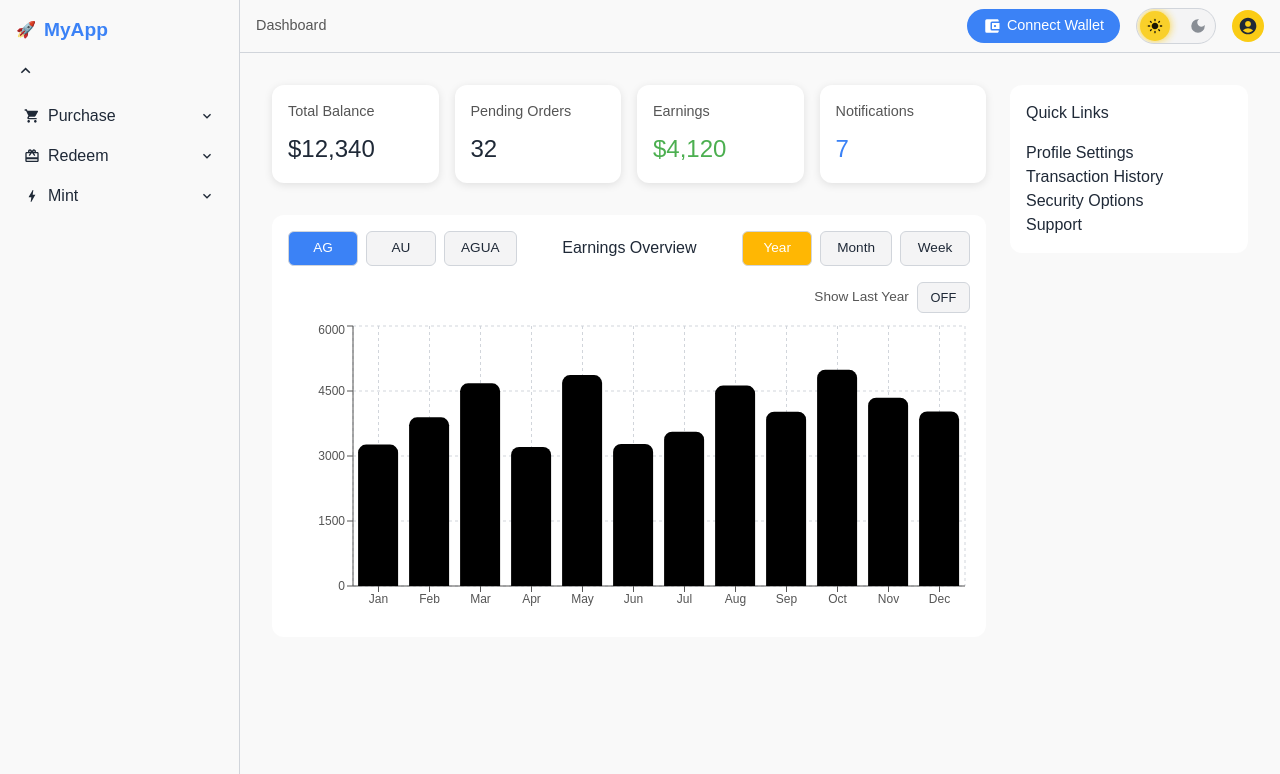
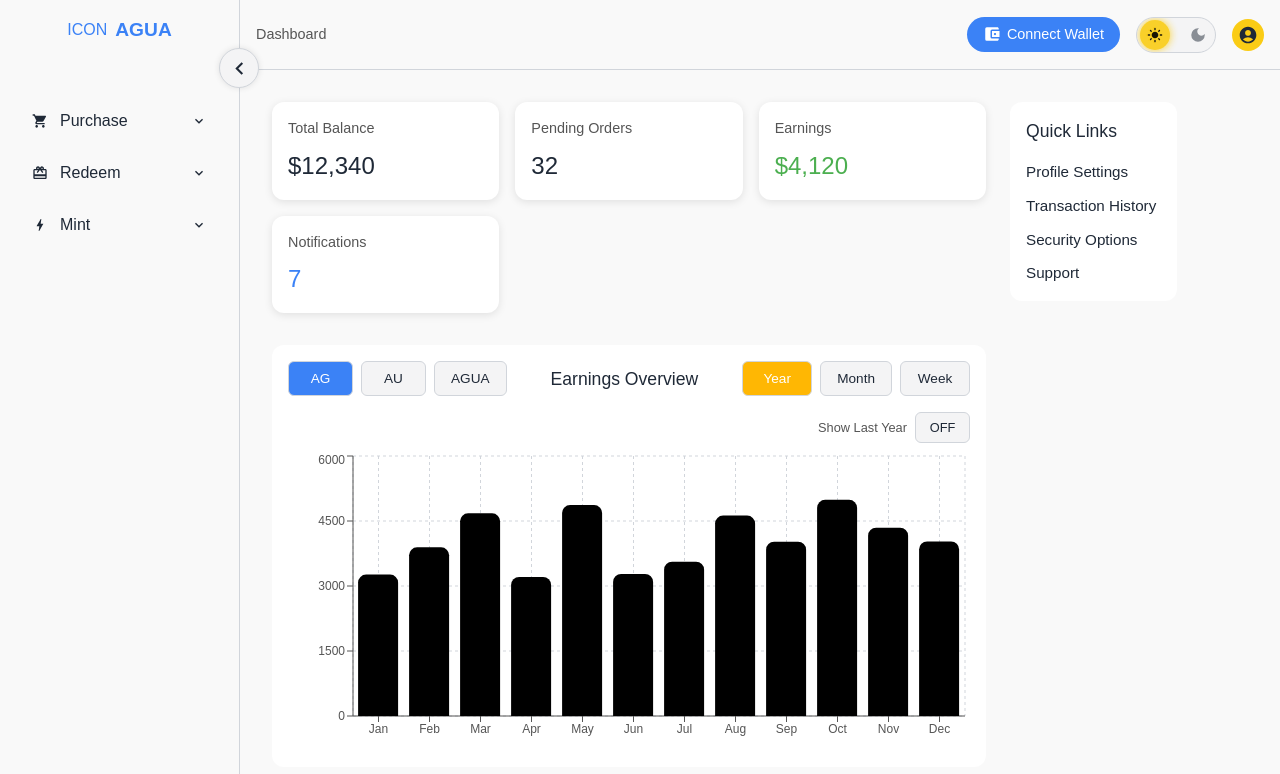
Before and after one commit to Bawdicsoft/agua_coin_ui, a Next.js app: page /dashboard/user in a window 1280 px wide. Shown: the top 774 px of the page. Built offline with nearby package versions, Linux system fonts and the light colour scheme.

Commit message:
responsive

```diff
--- a/src/app/dashboard/user/page.js
+++ b/src/app/dashboard/user/page.js
@@ -1,18 +1,43 @@
+"use client";
 import EarningsChart from "@/components/EarningsChart";
 import RightSidebar from "@/components/RightSidebar";
 import SummaryCards from "@/components/user/SummaryCards";
-
+import { useEffect, useState } from "react";
 
 export default function Page() {
+  const [isMobile, setIsMobile] = useState(false);
+
+  useEffect(() => {
+    const handleResize = () => setIsMobile(window.innerWidth < 768);
+    handleResize(); // Initial check
+    window.addEventListener("resize", handleResize);
+    return () => window.removeEventListener("resize", handleResize);
+  }, []);
+
   return (
-    <div style={{ display: "grid", gridTemplateColumns: "3fr 1fr", gap: "1.5rem" }}>
+    <div
+      style={{
+        display: "grid",
+        gridTemplateColumns: isMobile ? "1fr" : "3fr 1fr",
+        gap: "1.5rem",
+        alignItems: "start", // ✅ Keeps sidebar top-aligned with content
+      }}
+    >
       <div>
         <SummaryCards />
         <EarningsChart />
       </div>
-      <div>
-        <RightSidebar />
-      </div>
+
+      <div
+  style={{
+    display: "grid",
+    gridTemplateColumns: isMobile ? "1fr" : "3fr 1fr", // or "1fr" for mobile
+    gap: "1rem",
+  }}
+>
+  <RightSidebar /> {/* ← Will stretch full width on mobile */}
+</div>
+
     </div>
   );
 }
--- a/src/app/globals.css
+++ b/src/app/globals.css
@@ -131,6 +131,11 @@
 
   --modal-bg: #fff;
 
+  --button-bg: #f4f4f5;
+--button-bg-hover: #e5e7eb;
+--button-text: #1f2937;
+
+
     --text-primary: #1f2937; /* Add this if missing */
   --text-secondary: #555;  /* Add for light mode (gray) */
 
@@ -153,6 +158,7 @@
   --shadow-lg: 0 4px 12px rgba(0, 0, 0, 0.15);
    --wallet-button-bg: var(--color-secondary); /* Yellow/orange for light theme */
   --wallet-button-text: #111;
+
 }
 
 [data-theme="dark"] {
@@ -235,7 +241,11 @@
 }
 
 
-  * {
+  /* * {
+  transition: background-color 0.8s ease, color 0.8s ease, border-color 0.8s ease;
+} */
+
+* {
   transition: background-color 0.8s ease, color 0.8s ease, border-color 0.8s ease;
 }
 
@@ -279,3 +289,27 @@ body {
   color: var(--foreground);
   font-family: Arial, Helvetica, sans-serif;
 }
+
+
+@keyframes fadeSlide {
+  from {
+    opacity: 0;
+    transform: translateY(-5px);
+  }
+  to {
+    opacity: 1;
+    transform: translateY(0);
+  }
+}
+
+
+button {
+  opacity: 1 !important; /* Force it globally */
+}
+
+button:hover,
+button:focus,
+button:active {
+  opacity: 1 !important; /* Remove default hover/focus opacity */
+  outline: none;         /* Remove outline if undesired */
+}
--- a/src/components/EarningsChart.jsx
+++ b/src/components/EarningsChart.jsx
@@ -332,6 +332,9 @@ const DATA = {
   },
 };
 
+
+// Mock data (same as yours, omitted for brevity)
+
 export default function EarningsChart() {
   const [filter, setFilter] = useState("year");
   const [category, setCategory] = useState("AG");
@@ -354,12 +357,12 @@ export default function EarningsChart() {
           justifyContent: "space-between",
           alignItems: "center",
           marginBottom: "1rem",
-          gap: "1rem",
-          flexWrap: "wrap",
+          gap: "0.75rem",
+          flexWrap: "wrap", // ✅ Enables wrapping on smaller screens
         }}
       >
         {/* Left: Category Tabs */}
-        <div style={{ display: "flex", gap: "0.5rem" }}>
+        <div style={{ display: "flex", gap: "0.5rem", flexWrap: "wrap" }}>
           {CATEGORIES.map((cat) => (
             <button
               key={cat}
@@ -373,7 +376,7 @@ export default function EarningsChart() {
                 border: "1px solid var(--border-color)",
                 cursor: "pointer",
                 fontSize: "0.85rem",
-                minWidth: "70px",
+                minWidth: "65px",
               }}
             >
               {cat}
@@ -389,13 +392,14 @@ export default function EarningsChart() {
             textAlign: "center",
             flex: "1",
             minWidth: "150px",
+            fontSize: "1.1rem",
           }}
         >
           Earnings Overview
         </h3>
 
         {/* Right: Filters */}
-        <div style={{ display: "flex", gap: "0.5rem" }}>
+        <div style={{ display: "flex", gap: "0.5rem", flexWrap: "wrap" }}>
           {FILTERS.map((type) => (
             <button
               key={type}
@@ -404,9 +408,7 @@ export default function EarningsChart() {
                 padding: "0.4rem 1rem",
                 borderRadius: "6px",
                 backgroundColor:
-                  filter === type
-                    ? "var(--color-accent)"
-                    : "var(--button-bg)",
+                  filter === type ? "var(--color-accent)" : "var(--button-bg)",
                 color: filter === type ? "#fff" : "var(--button-text)",
                 border: "1px solid var(--border-color)",
                 cursor: "pointer",
@@ -428,12 +430,14 @@ export default function EarningsChart() {
           alignItems: "center",
           gap: "0.5rem",
           marginBottom: "0.5rem",
+          flexWrap: "wrap", // ✅ Makes this row responsive
         }}
       >
         <span
           style={{
             color: "var(--text-secondary)",
-            fontSize: "0.85rem",
+            fontSize: "0.8rem",
+            minWidth: "fit-content",
           }}
         >
           Show Last {TIME_LABELS[filter]}
@@ -450,6 +454,7 @@ export default function EarningsChart() {
             border: "1px solid var(--border-color)",
             cursor: "pointer",
             fontSize: "0.8rem",
+            minWidth: "55px",
           }}
         >
           {viewLast ? "ON" : "OFF"}
@@ -457,7 +462,8 @@ export default function EarningsChart() {
       </div>
 
       {/* Chart */}
-      <ResponsiveContainer width="100%" height={300}>
+      <div style={{ width: "100%", height: "300px", minHeight: "250px" }}>
+        <ResponsiveContainer width="100%" height="100%">
           <BarChart data={currentData}>
             <CartesianGrid strokeDasharray="3 3" stroke="var(--border-color)" />
             <XAxis
@@ -490,5 +496,6 @@ export default function EarningsChart() {
           </BarChart>
         </ResponsiveContainer>
       </div>
+    </div>
   );
 }
--- a/src/components/RightSidebar.jsx
+++ b/src/components/RightSidebar.jsx
@@ -9,14 +9,52 @@ export default function RightSidebar() {
         padding: "1rem",
         borderRadius: "12px",
         color: "var(--text-primary)",
+        width: "100%", // ✅ Always full width of container
+        maxWidth: "300px", // ✅ Limited to 300px when inside a larger container
+        boxSizing: "border-box",
+        alignSelf: "stretch", // ✅ Helps stretch in grid/flex layouts
       }}
     >
-      <h3 style={{ marginBottom: "1rem" }}>Quick Links</h3>
-      <ul style={{ listStyle: "none", padding: 0, margin: 0 }}>
-        <li><a href="#" style={{ color: "var(--accent-yellow)", textDecoration: "none" }}>Profile Settings</a></li>
-        <li><a href="#" style={{ color: "var(--accent-yellow)", textDecoration: "none" }}>Transaction History</a></li>
-        <li><a href="#" style={{ color: "var(--accent-yellow)", textDecoration: "none" }}>Security Options</a></li>
-        <li><a href="#" style={{ color: "var(--accent-yellow)", textDecoration: "none" }}>Support</a></li>
+      <h3
+        style={{
+          marginBottom: "1rem",
+          fontSize: "1.1rem",
+        }}
+      >
+        Quick Links
+      </h3>
+
+      <ul
+        style={{
+          listStyle: "none",
+          padding: 0,
+          margin: 0,
+          display: "flex",
+          flexDirection: "column",
+          gap: "0.6rem",
+        }}
+      >
+        {[
+          "Profile Settings",
+          "Transaction History",
+          "Security Options",
+          "Support",
+        ].map((link) => (
+          <li key={link}>
+            <a
+              href="#"
+              style={{
+                color: "var(--accent-yellow)",
+                textDecoration: "none",
+                fontSize: "0.95rem",
+                display: "inline-block",
+                width: "100%", // ✅ Link takes full width
+              }}
+            >
+              {link}
+            </a>
+          </li>
+        ))}
       </ul>
     </div>
   );
--- a/src/components/user/SummaryCards.jsx
+++ b/src/components/user/SummaryCards.jsx
@@ -1,3 +1,36 @@
+// "use client";
+// import React from "react";
+
+// export default function SummaryCards() {
+//   const cards = [
+//     { title: "Total Balance", value: "$12,340", color: "var(--accent-yellow)" },
+//     { title: "Pending Orders", value: "32", color: "var(--accent-orange)" },
+//     { title: "Earnings", value: "$4,120", color: "var(--accent-green, #4caf50)" },
+//     { title: "Notifications", value: "7", color: "var(--accent-blue, #3b82f6)" },
+//   ];
+
+//   return (
+//     <div style={{ display: "grid", gridTemplateColumns: "repeat(4, 1fr)", gap: "1rem", marginBottom: "2rem" }}>
+//       {cards.map((card, idx) => (
+//         <div
+//           key={idx}
+//           style={{
+//             backgroundColor: "var(--menu-background)",
+//             padding: "1rem",
+//             borderRadius: "12px",
+//             boxShadow: "0 2px 8px rgba(0,0,0,0.1)",
+//             color: "var(--text-primary)",
+//           }}
+//         >
+//           <div style={{ fontSize: "0.9rem", color: "var(--text-secondary)" }}>{card.title}</div>
+//           <div style={{ fontSize: "1.5rem", color: card.color, marginTop: "0.5rem" }}>{card.value}</div>
+//         </div>
+//       ))}
+//     </div>
+//   );
+// }
+
+
 "use client";
 import React from "react";
 
@@ -9,21 +42,38 @@ export default function SummaryCards() {
     { title: "Notifications", value: "7", color: "var(--accent-blue, #3b82f6)" },
   ];
 
+  const containerStyle = {
+    display: "grid",
+    gap: "1rem",
+    marginBottom: "2rem",
+    gridTemplateColumns: "repeat(auto-fit, minmax(220px, 1fr))", // ✅ Responsive grid
+  };
+
+  const cardStyle = {
+    backgroundColor: "var(--menu-background)",
+    padding: "1rem",
+    borderRadius: "12px",
+    boxShadow: "0 2px 8px rgba(0,0,0,0.1)",
+    color: "var(--text-primary)",
+  };
+
+  const titleStyle = {
+    fontSize: "0.9rem",
+    color: "var(--text-secondary)",
+  };
+
+  const valueStyle = (color) => ({
+    fontSize: "1.5rem",
+    color,
+    marginTop: "0.5rem",
+  });
+
   return (
-    <div style={{ display: "grid", gridTemplateColumns: "repeat(4, 1fr)", gap: "1rem", marginBottom: "2rem" }}>
+    <div style={containerStyle}>
       {cards.map((card, idx) => (
-        <div
-          key={idx}
-          style={{
-            backgroundColor: "var(--menu-background)",
-            padding: "1rem",
-            borderRadius: "12px",
-            boxShadow: "0 2px 8px rgba(0,0,0,0.1)",
-            color: "var(--text-primary)",
-          }}
-        >
-          <div style={{ fontSize: "0.9rem", color: "var(--text-secondary)" }}>{card.title}</div>
-          <div style={{ fontSize: "1.5rem", color: card.color, marginTop: "0.5rem" }}>{card.value}</div>
+        <div key={idx} style={cardStyle}>
+          <div style={titleStyle}>{card.title}</div>
+          <div style={valueStyle(card.color)}>{card.value}</div>
         </div>
       ))}
     </div>
--- a/src/components/user/UserDashboard.jsx
+++ b/src/components/user/UserDashboard.jsx
@@ -2,19 +2,18 @@
 import { useTheme } from "@/context/ThemeContext";
 import { useState, useEffect, useRef } from "react";
 import {
-  MdDashboard,
   MdShoppingCart,
   MdRedeem,
   MdBolt,
   MdExpandMore,
   MdExpandLess,
   MdAccountCircle,
-  MdAccountBalanceWallet,
 } from "react-icons/md";
 import ThemeToggle from "../common/ThemeToggle";
 import AvatarMenu from "../common/AvatarMenu";
 import WalletConnectButton from "../common/WalletConnectButton";
 import Breadcrumb from "../common/Breadcrumb";
+import { MdChevronLeft, MdChevronRight } from "react-icons/md";
 
 export default function UserDashboard({ children }) {
   const [collapsed, setCollapsed] = useState(false);
@@ -57,52 +56,107 @@ export default function UserDashboard({ children }) {
     return () => document.removeEventListener("mousedown", handleClickOutside);
   }, []);
 
-  const toggleMenu = (menu) => {
-    setOpenMenu((prev) => (prev === menu ? null : menu));
-  };
+  // const toggleMenu = (menu) => {
+  //   setOpenMenu((prev) => (prev === menu ? null : menu));
+  // };
 
   return (
-    <div style={{ ...styles.dashboard, backgroundColor: "var(--background-main)", color: "var(--text-primary)" }}>
+    <div
+      style={{
+        ...styles.dashboard,
+        backgroundColor: "var(--background-main)",
+        color: "var(--text-primary)",
+      }}
+    >
       {/* Sidebar */}
       <aside
         style={{
           ...styles.sidebar,
-          width: collapsed ? "60px" : "240px",
+          width: collapsed ? "80px" : "240px",
           backgroundColor: "var(--background-sidebar)",
           borderRight: "1px solid var(--border-color)",
+          position: "relative",
         }}
       >
         <div style={styles.logo}>
-          <span>🚀</span>
-          {!collapsed && <span style={styles.logoText}>MyApp</span>}
+          <span>ICON</span>
+          {!collapsed && <span style={styles.logoText}>AGUA</span>}
         </div>
-
-        <button style={styles.collapseBtn} onClick={() => setCollapsed(!collapsed)}>
-          {collapsed ? <MdExpandMore /> : <MdExpandLess />}
+        <button
+          style={{
+            ...styles.collapseBtn,
+            opacity: 1,
+            fontSize: 25,
+          }}
+          onClick={() => setCollapsed(!collapsed)}
+          onMouseEnter={(e) => {
+            e.currentTarget.style.backgroundColor = "var(--button-hover-bg)";
+            e.currentTarget.style.opacity = "1"; // ✅ FORCE opacity 1 on hover
+          }}
+          onMouseLeave={(e) => {
+            e.currentTarget.style.backgroundColor = "var(--button-bg)";
+            e.currentTarget.style.opacity = "1"; // ✅ FORCE opacity 1 on leave
+          }}
+        >
+          {collapsed ? <MdChevronRight /> : <MdChevronLeft />}
         </button>
 
-        <nav>
+        <nav style={styles.nav}>
           {menus.map((menu) => (
             <div key={menu.title}>
               <div
                 style={{
                   ...styles.menuItem,
-                  backgroundColor: openMenu === menu.title ? "var(--background-submenu)" : "transparent",
+                  backgroundColor:
+                    openMenu === menu.title
+                      ? "var(--background-submenu)"
+                      : "transparent",
                 }}
-                onClick={() => toggleMenu(menu.title)}
+                onMouseEnter={(e) =>
+                  (e.currentTarget.style.backgroundColor = "var(--menu-active)")
+                }
+                onMouseLeave={(e) =>
+                  (e.currentTarget.style.backgroundColor =
+                    openMenu === menu.title
+                      ? "var(--background-submenu)"
+                      : "transparent")
+                }
+                onClick={() => {
+                  if (collapsed) setCollapsed(false); // 🟢 Expand sidebar on icon click
+                  setOpenMenu((prev) =>
+                    prev === menu.title ? null : menu.title
+                  );
+                }}
               >
-                <span style={{ marginRight: "8px" }}>{menu.icon}</span>
+                <span>{menu.icon}</span>
                 {!collapsed && menu.title}
-                {!collapsed && (openMenu === menu.title ? <MdExpandLess style={{ marginLeft: "auto" }} /> : <MdExpandMore style={{ marginLeft: "auto" }} />)}
+                {!collapsed &&
+                  (openMenu === menu.title ? (
+                    <MdExpandLess style={{ marginLeft: "auto" }} />
+                  ) : (
+                    <MdExpandMore style={{ marginLeft: "auto" }} />
+                  ))}
               </div>
 
+              {/* ✅ USE HERE */}
               {openMenu === menu.title && !collapsed && (
                 <div style={styles.submenu}>
-                  {menu.children.map((child) => (
+                  {menu.children.map((child, index) => (
                     <div
                       key={child}
-                      style={{ ...styles.submenuItem, color: "var(--color-warning)" }}
+                      style={{
+                        ...styles.submenuItem,
+                        color: "var(--color-warning)",
+                        animation: `fadeSlide 0.3s ease ${index * 0.05}s both`,
+                      }}
                       onClick={() => setCurrentPage(child)}
+                      onMouseEnter={(e) =>
+                        (e.currentTarget.style.backgroundColor =
+                          "var(--menu-active)")
+                      }
+                      onMouseLeave={(e) =>
+                        (e.currentTarget.style.backgroundColor = "transparent")
+                      }
                     >
                       {child}
                     </div>
@@ -117,21 +171,40 @@ export default function UserDashboard({ children }) {
       {/* Main Content */}
       <main style={styles.mainContent}>
         {/* Header */}
-         <header style={{ ...styles.header, backgroundColor: "var(--background-header)", borderBottom: "1px solid var(--border-color)" }}>
+        <header
+          style={{
+            ...styles.header,
+            backgroundColor: "var(--background-header)",
+            borderBottom: "1px solid var(--border-color)",
+          }}
+        >
           <Breadcrumb />
 
-          <div style={{ display: "flex", alignItems: "center", gap: "1rem", position: "relative" }}>
+          <div
+            style={{
+              display: "flex",
+              alignItems: "center",
+              gap: "1rem",
+              position: "relative",
+            }}
+          >
             {/* 👇 NEW BUTTON integrated here */}
             <WalletConnectButton />
 
             <ThemeToggle />
 
-            <div onClick={() => setAvatarMenuOpen(!avatarMenuOpen)} style={styles.avatar}>
+            <div
+              onClick={() => setAvatarMenuOpen(!avatarMenuOpen)}
+              style={styles.avatar}
+            >
               <MdAccountCircle size={20} />
             </div>
 
             {avatarMenuOpen && (
-              <div ref={menuRef} style={{ position: "absolute", top: "45px", right: 0 }}>
+              <div
+                ref={menuRef}
+                style={{ position: "absolute", top: "45px", right: 0 }}
+              >
                 <AvatarMenu
                   collapsed={false}
                   onSelect={(page) => {
@@ -149,57 +222,16 @@ export default function UserDashboard({ children }) {
         </header>
 
         {/* Page Content */}
-        <div style={{ padding: "2rem" }}>{children || <h2>{currentPage}</h2>}</div>
+        <div style={{ padding: "2rem" }}>
+          {children || <h2>{currentPage}</h2>}
+        </div>
       </main>
 
-      {/* Wallet Modal */}
-      {walletModalOpen && (
-        <Modal onClose={() => setWalletModalOpen(false)}>
-          <h2>Connect Your Wallet</h2>
-          <p>This is a reusable modal. Add your wallet integration here.</p>
-          <button onClick={() => setWalletModalOpen(false)} style={styles.closeBtn}>
-            Close
-          </button>
-        </Modal>
-      )}
+
     </div>
   );
 }
 
-function Modal({ children, onClose }) {
-  return (
-    <div
-      style={{
-        position: "fixed",
-        top: 0,
-        left: 0,
-        width: "100vw",
-        height: "100vh",
-        background: "rgba(0,0,0,0.6)",
-        display: "flex",
-        justifyContent: "center",
-        alignItems: "center",
-        zIndex: 9999,
-      }}
-      onClick={onClose}
-    >
-      <div
-        style={{
-          background: "#fff",
-          color: "#111",
-          padding: "2rem",
-          borderRadius: "8px",
-          minWidth: "300px",
-          maxWidth: "90%",
-          position: "relative",
-        }}
-        onClick={(e) => e.stopPropagation()}
-      >
-        {children}
-      </div>
-    </div>
-  );
-}
 
 const styles = {
   dashboard: {
@@ -214,6 +246,7 @@ const styles = {
   logo: {
     display: "flex",
     alignItems: "center",
+    justifyContent: "center",
     marginBottom: "1rem",
     color: "var(--color-primary)",
   },
@@ -223,30 +256,69 @@ const styles = {
     fontSize: "1.2rem",
   },
   collapseBtn: {
-    background: "transparent",
-    color: "inherit",
-    border: "none",
+    position: "absolute",
+    top: "3rem",
+    right: "-20px",
+    width: "40px",
+    height: "40px",
+    backgroundColor: "var(--button-bg)",
+    color: "var(--text-primary)",
+    border: "1px solid var(--border-color)",
+    borderRadius: "50%",
+    display: "flex",
+    alignItems: "center",
+    justifyContent: "center",
     cursor: "pointer",
-    fontSize: "1.2rem",
-    marginBottom: "1rem",
+    boxShadow: "0 0 6px rgba(0,0,0,0.1)",
+    transition: "background-color 0.3s",
+    zIndex: 99,
+
+    // 👇 ADD THESE 👇
+    opacity: 1,
+    outline: "none", // remove focus outline
+  },
+
+  // collapseBtnHover: {
+  //   backgroundColor: "var(--button-hover-bg)",
+  // },
+  nav: {
+    padding: "2rem 0", // Adds top/bottom space
   },
   menuItem: {
-    padding: "0.5rem",
-    cursor: "pointer",
     display: "flex",
     alignItems: "center",
-    borderRadius: "4px",
+    gap: "0.75rem",
+    padding: "0.75rem 1rem",
+    color: "var(--text-primary)",
+    fontWeight: 500,
+    cursor: "pointer",
+    transition: "background-color 0.3s, color 0.3s",
+    borderRadius: "8px",
+    margin: "0.25rem 0", // Slight spacing between menu items
+  },
+  menuItemHover: {
+    backgroundColor: "var(--menu-active)",
   },
   submenu: {
-    marginLeft: "1rem",
-    marginTop: "0.3rem",
+    paddingLeft: "2rem",
+    display: "flex",
+    flexDirection: "column",
+    gap: "0.35rem",
+    marginTop: "0.35rem",
+    animation: "fadeSlide 0.3s ease forwards",
   },
   submenuItem: {
-    padding: "0.3rem 0.5rem",
-    marginTop: "0.3rem",
-    borderRadius: "3px",
+    padding: "0.35rem 0.5rem",
+    borderRadius: "6px",
     cursor: "pointer",
+    fontSize: "0.9rem",
+    transition: "background-color 0.25s, color 0.25s",
   },
+  submenuItemHover: {
+    backgroundColor: "var(--menu-active)",
+    color: "var(--color-secondary-hover)",
+  },
+
   mainContent: {
     flex: 1,
     display: "flex",
@@ -254,6 +326,7 @@ const styles = {
   },
   header: {
     padding: "0.5rem 1rem",
+    height: "70px",
     display: "flex",
     justifyContent: "space-between",
     alignItems: "center",
@@ -269,23 +342,8 @@ const styles = {
     justifyContent: "center",
     cursor: "pointer",
   },
-  walletBtn: {
-    background: "var(--color-primary)",
-    color: "#fff",
-    border: "none",
-    padding: "6px 12px",
-    borderRadius: "4px",
-    cursor: "pointer",
-  },
-  closeBtn: {
-    background: "var(--color-danger, #f44336)",
-    color: "#fff",
-    padding: "0.5rem 1rem",
-    borderRadius: "4px",
-    border: "none",
-    cursor: "pointer",
-    marginTop: "1rem",
-  },
+
+
 };
 
 // "use client";
@@ -314,7 +372,6 @@ const styles = {
 //   const [walletModalOpen, setWalletModalOpen] = useState(false);
 //   const { theme, toggleTheme } = useTheme();
 //   const menuRef = useRef();
-
 
 //   const menus = [
 //     {
@@ -349,14 +406,11 @@ const styles = {
 //     return () => document.removeEventListener("mousedown", handleClickOutside);
 //   }, []);
 
-
-
 //   const toggleMenu = (menu) => {
 //     setOpenMenu((prev) => (prev === menu ? null : menu));
 //   };
 
 //   return (
-
 
 //     <div
 //       style={{
@@ -467,8 +521,6 @@ const styles = {
 //                 <MdAccountCircle size={20} />
 //               </div>
 //             </div>
-
-
 
 //           {avatarMenuOpen && (
 //         <div ref={menuRef}>
@@ -655,8 +707,6 @@ const styles = {
 //   },
 // };
 
-
-
 // <div
 //   style={{
 //     ...styles.dashboard,
```
Lines whose indentation alone changed are shown as unchanged.
